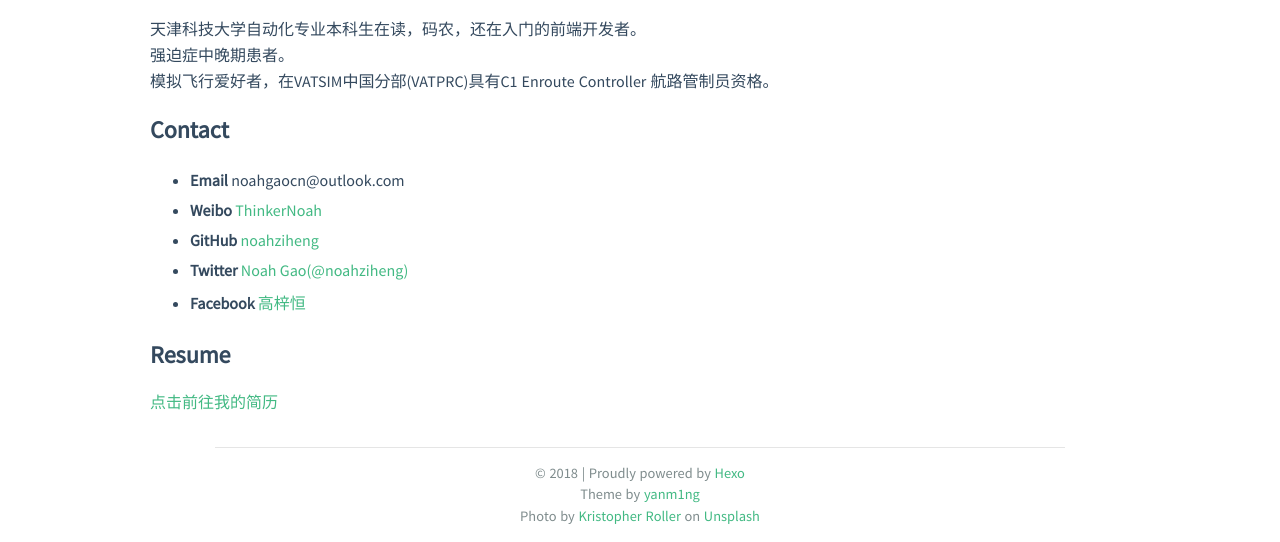
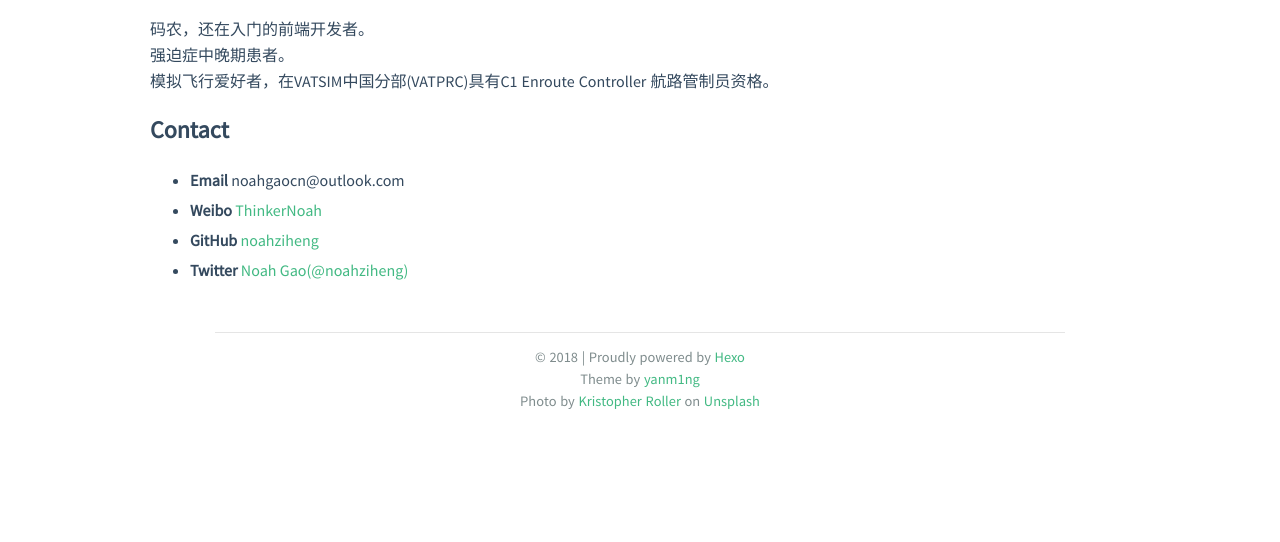
Before and after one commit to noahziheng/noah-blog, a plain HTML site: page resume/index.html in a window 1280 px wide. Shown: the part 452-994 px from the top of the page. After the commit the page ends 879 px from the top, so only its background shows below. Drawn offline with nearby package versions, Linux system fonts and the light colour scheme; some packages are replaced by stand-ins of ours; files that its build step writes are made by us from their sources; a script that the page names is missing; a small style sheet from the web is missing; files whose address does not match are found by name.

Commit message:
fix: remove private info in resume

```diff
--- a/resume/index.html
+++ b/resume/index.html
@@ -133,8 +133,8 @@
 <main class="app-body flex-box">
   <!-- Article START -->
   <article class="post-article">
-    <section class="markdown-content"><h2 id="Name"><a href="#Name" class="headerlink" title="Name"></a>Name</h2><p>CN: 高梓恒 |  EN: Noah Gao</p>
-<h2 id="I-Am"><a href="#I-Am" class="headerlink" title="I Am"></a>I Am</h2><p>天津科技大学自动化专业本科生在读，码农，还在入门的前端开发者。</p>
+    <section class="markdown-content"><h2 id="Name"><a href="#Name" class="headerlink" title="Name"></a>Name</h2><p>Ziheng Gao</p>
+<h2 id="I-Am"><a href="#I-Am" class="headerlink" title="I Am"></a>I Am</h2><p>码农，还在入门的前端开发者。</p>
 <p>强迫症中晚期患者。</p>
 <p>模拟飞行爱好者，在VATSIM中国分部(VATPRC)具有C1 Enroute Controller 航路管制员资格。</p>
 <h2 id="Contact"><a href="#Contact" class="headerlink" title="Contact"></a>Contact</h2><ul>
@@ -142,9 +142,7 @@
 <li><strong>Weibo</strong> <a href="http://weibo.com/noah1719" target="_blank" rel="noopener">ThinkerNoah</a></li>
 <li><strong>GitHub</strong> <a href="https://github.com/noahziheng" target="_blank" rel="noopener">noahziheng</a></li>
 <li><strong>Twitter</strong> <a href="https://twitter.com/noahziheng" target="_blank" rel="noopener">Noah Gao(@noahziheng)</a></li>
-<li><strong>Facebook</strong> <a href="https://www.facebook.com/profile.php?id=100007443646852" target="_blank" rel="noopener">高梓恒</a></li>
 </ul>
-<h2 id="Resume"><a href="#Resume" class="headerlink" title="Resume"></a>Resume</h2><p><a href="http://note.youdao.com/noteshare?id=33a60f28c54a64f53a787dd9472a1a4e" target="_blank" rel="noopener">点击前往我的简历</a></p>
 </section>
     <!-- Tags START -->
 
```
